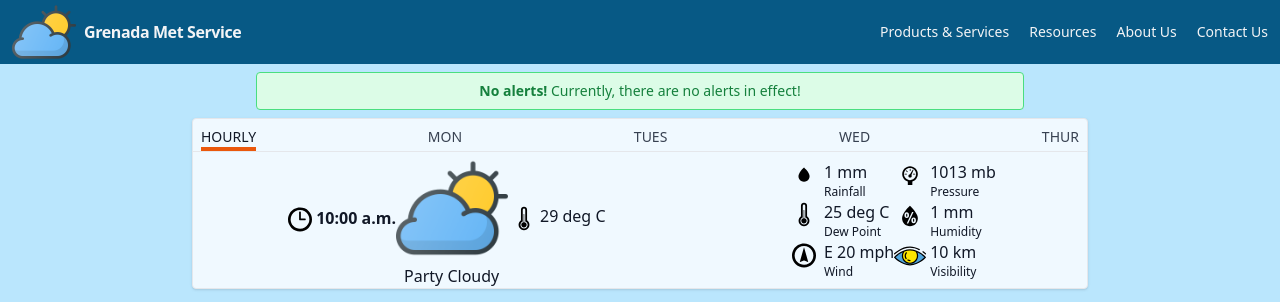
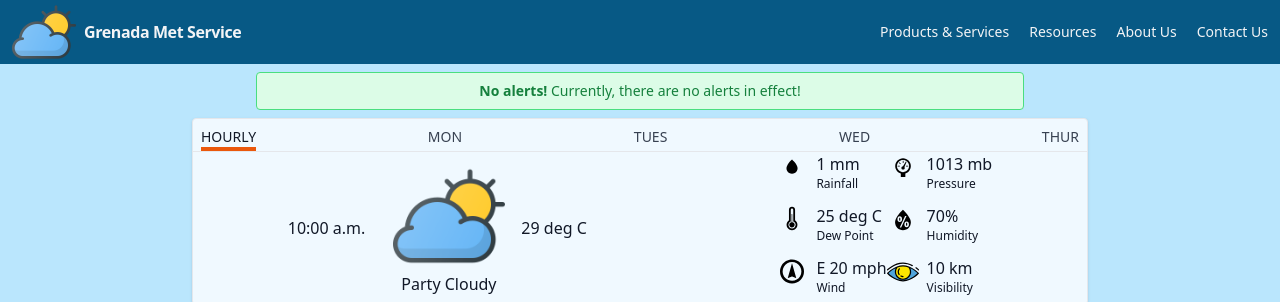
Before and after one commit to Marcus100/gmsweb, a website: page index.html in a window 1280 px wide. Shown: the top 302 px of the page. Drawn offline with Linux system fonts and the light colour scheme.

Commit message:
Update forecast card

```diff
--- a/index.html
+++ b/index.html
@@ -195,13 +195,7 @@
                 <!-- Panel Content -->
                 <div class="flex flex-col md:flex-row md:justify-around">
                   <div class="flex items-center justify-center">
-                    <h3 class="py-1 font-semibold">
-                      <img
-                        src="/images/currentwx/wi-time-3.svg"
-                        alt=""
-                        class="w-8 inline"
-                      />10:00 a.m.
-                    </h3>
+                    <p class="pr-7">10:00 a.m.</p>
                     <div class="flex flex-col">
                       <div>
                         <img
@@ -214,16 +208,9 @@
                       <p class="pl-2">Party Cloudy</p>
                     </div>
 
-                    <span class="flex">
-                      <img
-                        src="/images/currentwx/wi-thermometer.svg"
-                        alt=""
-                        class="w-8"
-                      />
-                      <p>29 deg C</p>
-                    </span>
+                    <p class="ml-4">29 deg C</p>
                   </div>
-                  <div class="flex items-center justify-around">
+                  <div class="flex items-center justify-around pb-2">
                     <div>
                       <div class="flex">
                         <div>
@@ -233,12 +220,12 @@
                             class="w-8"
                           />
                         </div>
-                        <div class="flex flex-col pl-1">
+                        <div class="flex flex-col pl-2">
                           <p>1 mm</p>
                           <p class="text-xs">Rainfall</p>
                         </div>
                       </div>
-                      <div class="flex">
+                      <div class="flex mt-3">
                         <div>
                           <img
                             src="/images/currentwx/wi-thermometer.svg"
@@ -246,13 +233,13 @@
                             class="w-8"
                           />
                         </div>
-                        <div class="flex flex-col pl-1">
+                        <div class="flex flex-col pl-2">
                           <p>25 deg C</p>
                           <p class="text-xs">Dew Point</p>
                         </div>
                       </div>
 
-                      <div class="flex">
+                      <div class="flex mt-3">
                         <div>
                           <img
                             src="/images/currentwx/wi-wind-deg.svg"
@@ -260,7 +247,7 @@
                             class="w-8"
                           />
                         </div>
-                        <div class="flex flex-col pl-1">
+                        <div class="flex flex-col pl-2">
                           <p>E 20 mph</p>
                           <p class="text-xs">Wind</p>
                         </div>
@@ -275,12 +262,12 @@
                             class="w-8"
                           />
                         </div>
-                        <div class="flex flex-col pl-1">
+                        <div class="flex flex-col pl-2">
                           <p>1013 mb</p>
                           <p class="text-xs">Pressure</p>
                         </div>
                       </div>
-                      <div class="flex">
+                      <div class="flex mt-3">
                         <div>
                           <img
                             src="/images/currentwx/wi-humidity.svg"
@@ -288,12 +275,12 @@
                             class="w-8"
                           />
                         </div>
-                        <div class="flex flex-col pl-1">
-                          <p>1 mm</p>
+                        <div class="flex flex-col pl-2">
+                          <p>70%</p>
                           <p class="text-xs">Humidity</p>
                         </div>
                       </div>
-                      <div class="flex">
+                      <div class="flex mt-3">
                         <div>
                           <img
                             src="/images/currentwx/visibility-svgrepo-com.svg"
@@ -301,7 +288,7 @@
                             class="w-8"
                           />
                         </div>
-                        <div class="flex flex-col pl-1">
+                        <div class="flex flex-col pl-2">
                           <p>10 km</p>
                           <p class="text-xs">Visibility</p>
                         </div>
```
Also changed, not shown: css/style.css.
